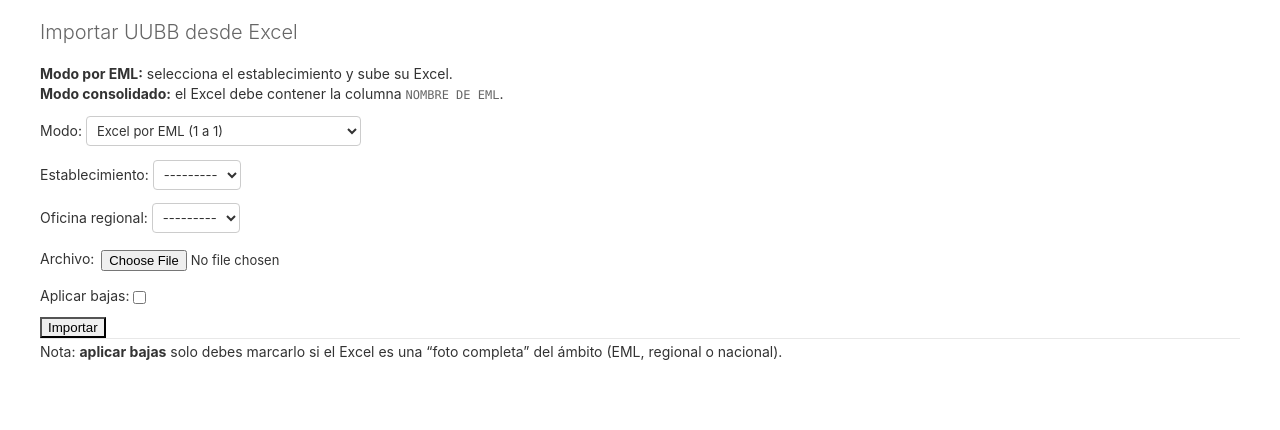
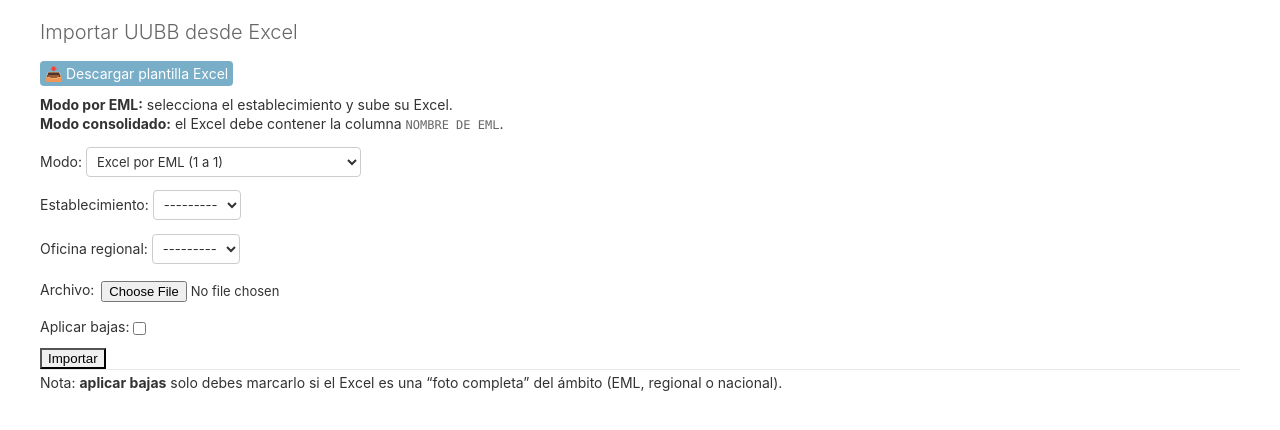
Before and after one commit to forms37/uubb-system, a Django app: template core/templates/admin/import_excel.html in a window 1280 px wide. Shown: the part 86-516 px from the top of the page. Run offline with Django 4.2, Linux system fonts and the light colour scheme; the template is opened without the code that fills it: values that come from a table or form of the project are taken from there, others are empty.

Commit message:
Add download link for Excel template in import page

```diff
--- a/core/templates/admin/import_excel.html
+++ b/core/templates/admin/import_excel.html
@@ -1,6 +1,12 @@
 {% extends "admin/base_site.html" %}
 {% block content %}
   <h1>Importar UUBB desde Excel</h1>
+<p>
+  <a href="{% url 'admin:descargar_plantilla_excel' %}" class="button">
+    📥 Descargar plantilla Excel
+  </a>
+</p>
+
   <p>
     <b>Modo por EML:</b> selecciona el establecimiento y sube su Excel.<br>
     <b>Modo consolidado:</b> el Excel debe contener la columna <code>NOMBRE DE EML</code>.
```
